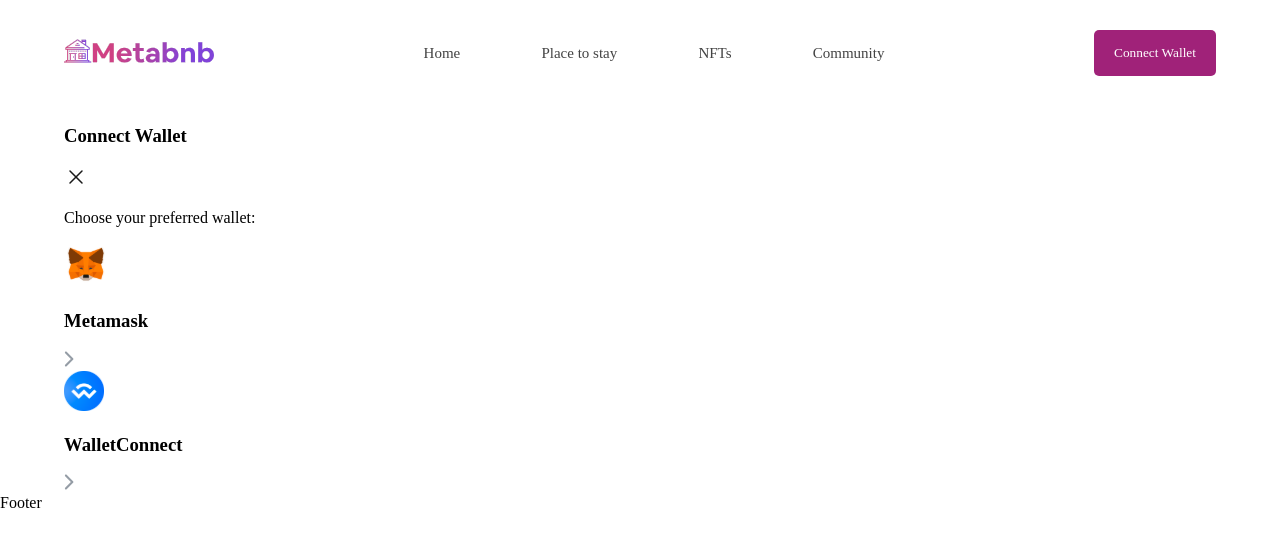
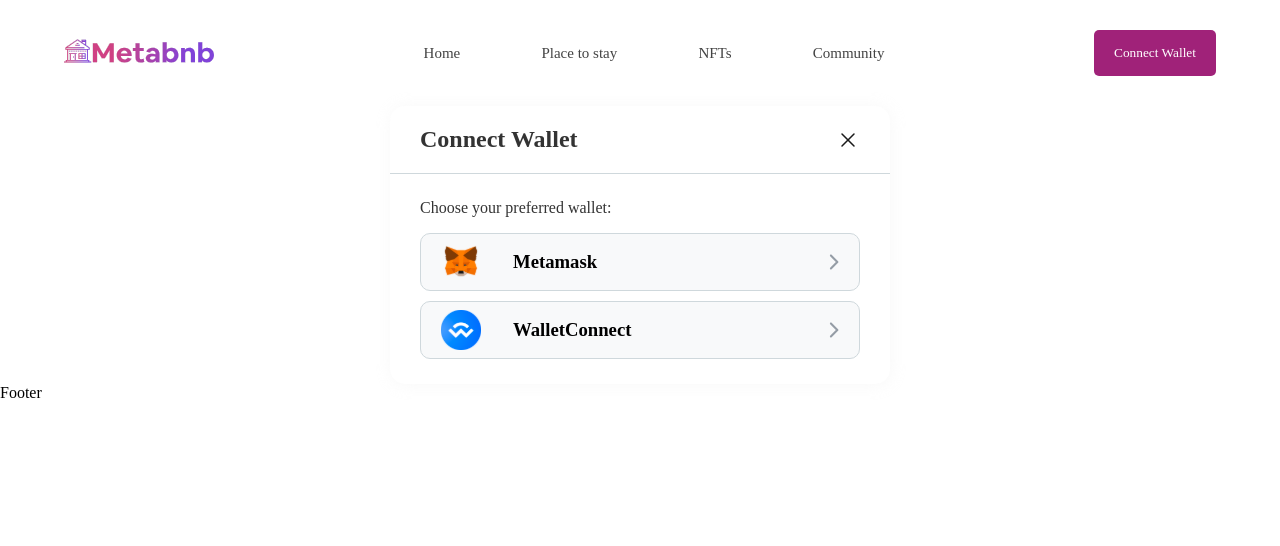
Before and after one commit to rambey-coder/metabnb, a React (Create React App) app: page / in a window 1280 px wide. Shown: the top 546 px of the page. Built offline with nearby package versions, Linux system fonts and the light colour scheme; a web font is replaced by a local one.

Commit message:
style: style popup

```diff
--- a/src/App.css
+++ b/src/App.css
@@ -46,3 +46,70 @@
     font-weight: 500;
     font-family: 'Red Rose', 'cursive';
 }
+
+.connect {
+    background: #fff;
+    max-width: 500px;
+    margin: auto;
+    border-radius: 15px;
+    filter: drop-shadow(1px 1px 8px #e9e9e952);
+}
+
+.connect > div:nth-child(1) {
+    display: flex;
+    align-items: center;
+    justify-content: space-between;
+    padding: 20px 30px;
+}
+
+.connect > div:nth-child(1) > h3, .wallet > div > h3 {
+    margin: 0;
+}
+
+.connect > div:nth-child(1) h3 {
+    color: #333333;
+    font-size: 24px;
+}
+
+.line {
+    border-bottom: 1px solid #CFD8DC;
+}
+
+.connect > div:nth-child(3) {
+    padding: 25px 30px;
+}
+
+.connect > div:nth-child(3) p {
+    color: #333333;
+    margin-top: 0;
+    font-weight: 400;
+}
+
+.wallet {
+    display: flex;
+    align-items: center;
+    justify-content: space-between;
+    background: rgb(248, 249, 250);
+    border: 1px solid #CFD8DC;
+    border-radius: 10px;
+    padding: 8px 20px;
+    cursor: pointer;
+}
+
+.close {
+    cursor: pointer;
+}
+
+div:nth-child(3) > div:nth-child(2) {
+    margin-bottom: 10px;
+}
+
+.wallet > div {
+    display: flex;
+    align-items: center;
+    gap: 2rem;
+}
+
+.wallet > div > img {
+    width: 40px;
+}
--- a/src/components/Section.js
+++ b/src/components/Section.js
@@ -7,18 +7,19 @@
         <div className="connect">
           <div>
             <h3>Connect Wallet</h3>
-            <img src="/assets/close.svg" alt="close" />
+            <img src="/assets/close.svg" alt="close" className='close' />
           </div>
+            <div className="line"></div>
           <div>
             <p>Choose your preferred wallet:</p>
-            <div className="wallwet">
+            <div className="wallet">
               <div>
                 <img src="/assets/meta-wallet.svg" alt="metamask" />
                 <h3>Metamask</h3>
               </div>
               <img src="/assets/arrow.svg" alt="arrow" />
             </div>
-            <div className="wallwet">
+            <div className="wallet">
               <div>
                 <img src="/assets/connect-wallet.svg" alt="walletConnect" />
                 <h3>WalletConnect</h3>
```
